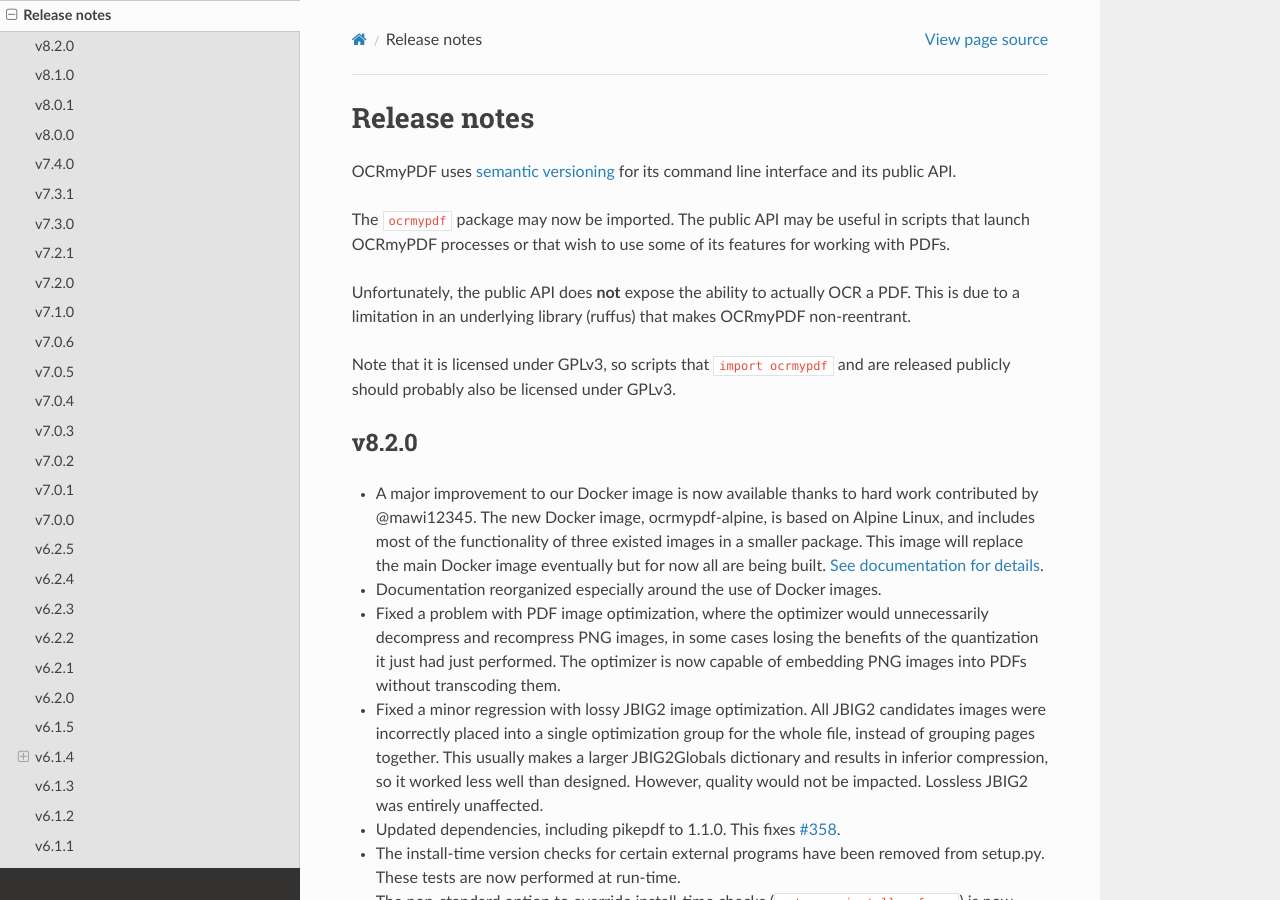
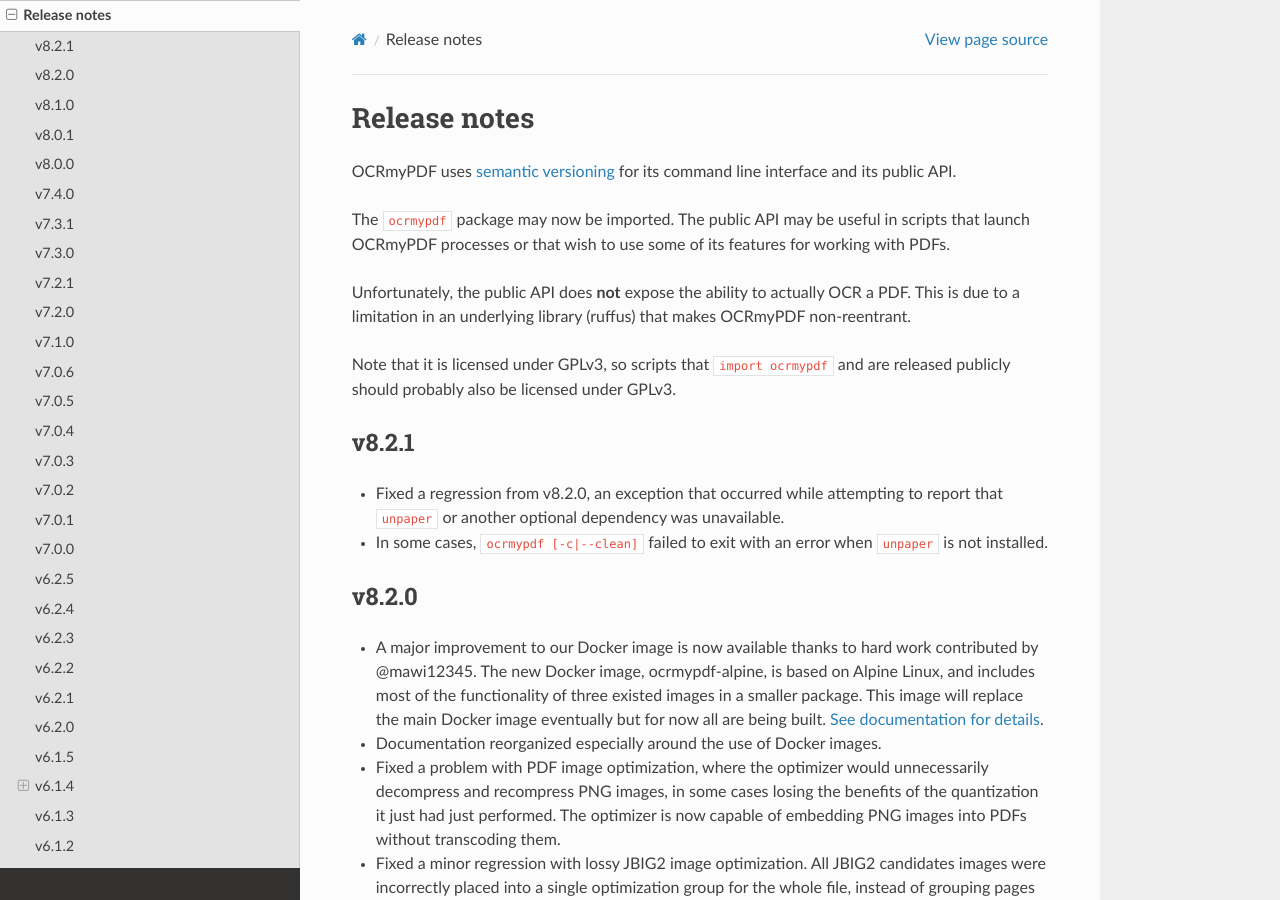
Before and after one commit to Felix-Brandstetter/Projektpraktikum-Realisierung-innovativer-Dienste, a Sphinx documentation site: the page built from docs/release_notes.rst, in a window 1280 px wide and 900 px high. Built offline with Sphinx 7.4.7 and the Read the Docs theme 2.0.0, drawn with Linux system fonts in a browser that asks for light colours.

Commit message:
v8.2.1 notes

```diff
--- a/docs/release_notes.rst
+++ b/docs/release_notes.rst
@@ -12,6 +12,13 @@
 .. Issue regex
    find:    [^`]\#([0-9]{1,3})[^0-9]
    replace: `#$1 <https://github.com/jbarlow83/OCRmyPDF/issues/$1>`_
+
+v8.2.1
+------
+
+-   Fixed a regression from v8.2.0, an exception that occurred while attempting to report that ``unpaper`` or another optional dependency was unavailable.
+
+-   In some cases, ``ocrmypdf [-c|--clean]`` failed to exit with an error when ``unpaper`` is not installed.
 
 v8.2.0
 ------
```
